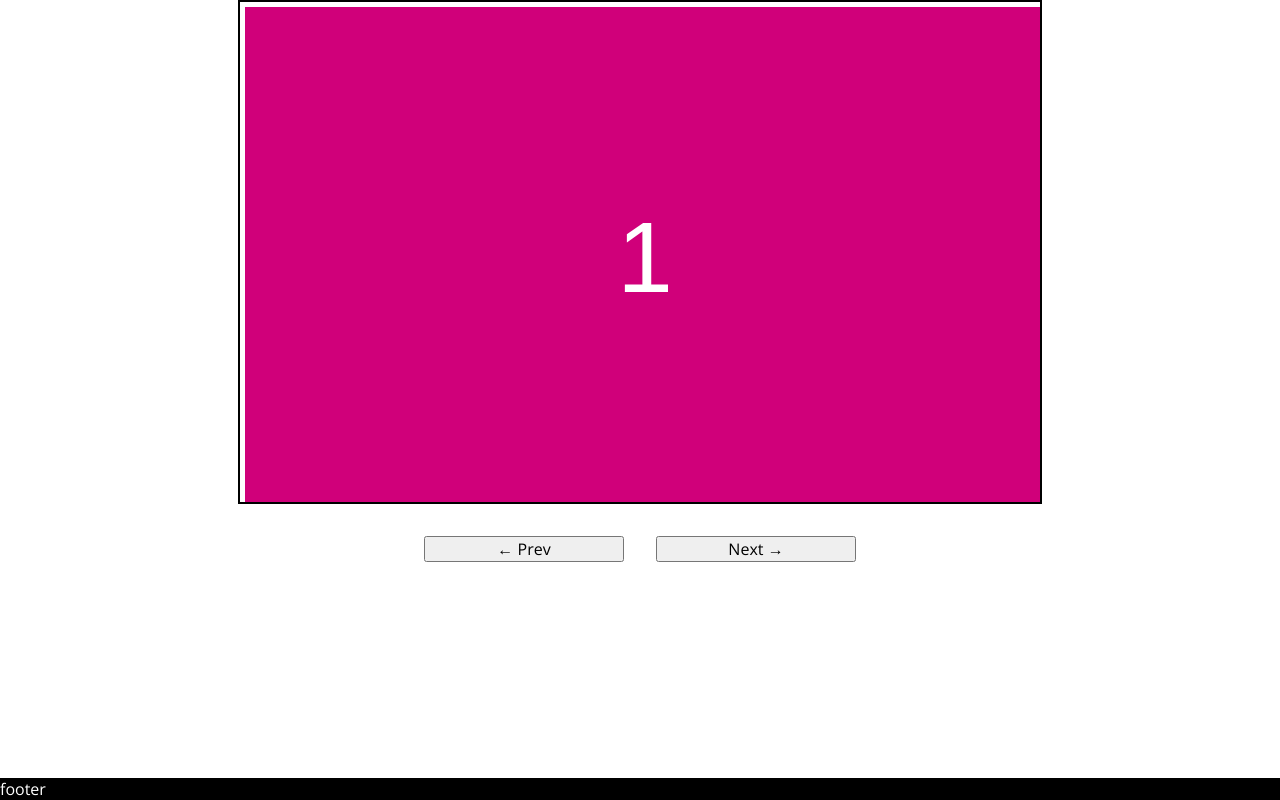
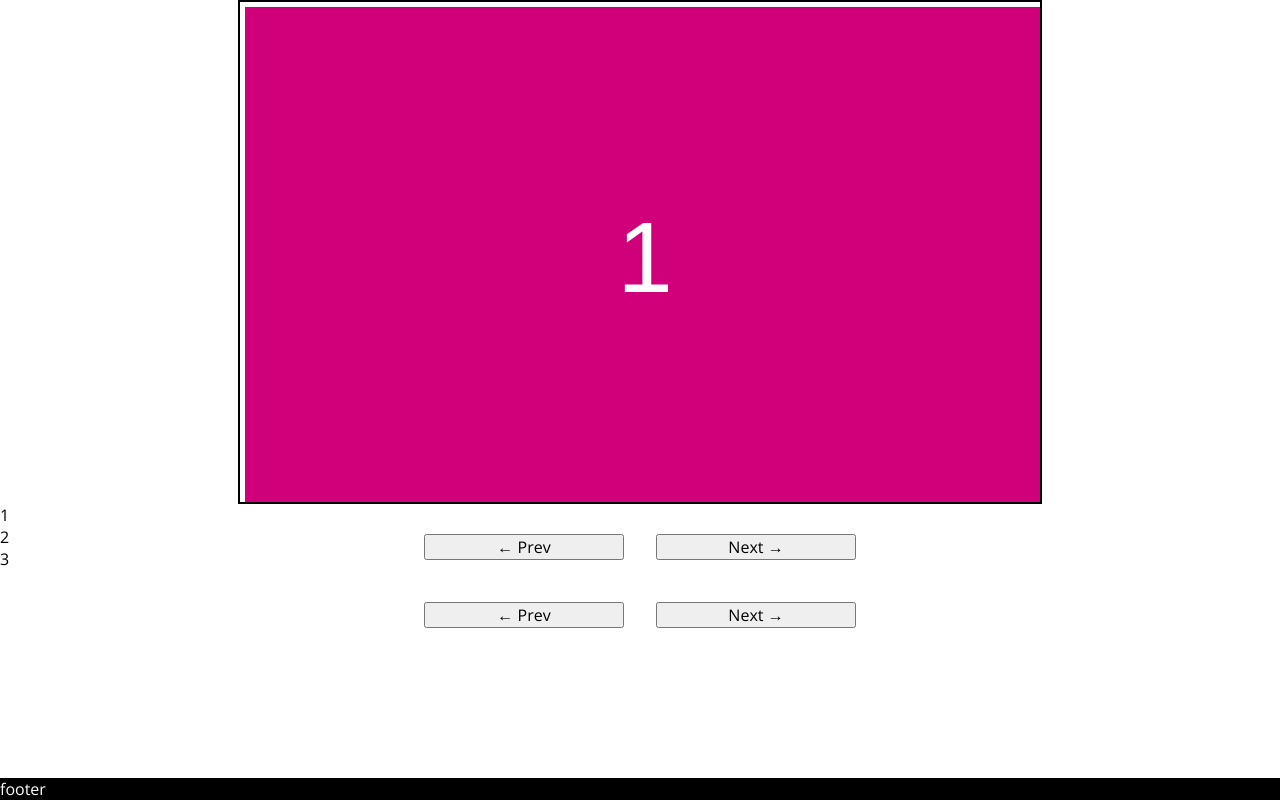
Before and after one commit to rapsamaniego27/east, a plain HTML site: page index.html in a window 1280 px wide. Drawn offline with nearby package versions, Linux system fonts and the light colour scheme.

Commit message:
finalized east slider

```diff
--- a/css/east.css
+++ b/css/east.css
@@ -1,14 +1,14 @@
-.slides {
-  width: 800px;
-  height: 500px;
-  border:2px solid black;
+/* Plugin CSS */
+
+/* This element will always be 100% of its slider container */
+.east-track{
+  width:100%;
+  height:100%;
+  overflow: hidden;
   position: relative;
-  margin: 0 auto;
-  overflow: hidden;
-
 }
 
-.slide {
+.east-slide {
   position: absolute;
   background:#D0007A;
   height: 100%;
@@ -40,11 +40,3 @@
   z-index: 10;
   transform: translateX(100%);
 }
-
-.controls {
-  display: grid;
-  grid-template-columns: repeat(auto-fit, minmax(200px, 200px));
-  gap: 2rem;
-  justify-content: center;
-  padding: 2rem;
-}
--- a/css/styles.css
+++ b/css/styles.css
@@ -0,0 +1,16 @@
+/* Custom Styling to Slides */
+.slider-container{
+  max-width: 800px;
+  height: 500px;
+  margin: 0 auto;
+  border:2px solid black;
+
+}
+
+.controls {
+  display: grid;
+  grid-template-columns: repeat(auto-fit, minmax(200px, 200px));
+  gap: 2rem;
+  justify-content: center;
+  padding: 2rem;
+}
--- a/index.html
+++ b/index.html
@@ -26,8 +26,11 @@
     <div id="main">
 
       <!-- Row Slider -->
-      <div class="slider">
-        <div class="slides">
+      <div class="slider-container">
+        <!-- Slide Track -->
+        <div class="slides-track">
+
+          <!-- The Slides -->
           <div class="slide">1</div>
           <div class="slide">2</div>
           <div class="slide">3</div>
@@ -48,6 +51,8 @@
           <div class="slide">18</div>
           <div class="slide">19</div>
           <div class="slide">20</div>
+          <!-- End of the slides -->
+
         </div>
 
         <div class="controls">
@@ -57,6 +62,25 @@
       </div>
 
       <!-- End of Slider -->
+
+
+      <div class="catalogue-container">
+        <!-- Slide Track -->
+        <div class="catalogue-track">
+
+          <!-- The Slides -->
+          <div class="slide">1</div>
+          <div class="slide">2</div>
+          <div class="slide">3</div>
+          <!-- End of the slides -->
+
+        </div>
+
+        <div class="controls">
+          <button class="prevBtn">← Prev</button>
+          <button class="nextBtn">Next →</button>
+        </div>
+      </div>
 
     </div>
     <footer>
--- a/js/app.js
+++ b/js/app.js
@@ -1,5 +1,5 @@
 const mySlider = new East({
- sliderEl: document.querySelector('.slider'),
+ sliderEl: document.querySelector('.slider-container'),
 
  controls:{
   prevEl: document.querySelector('.goToPrev'),
--- a/js/east.js
+++ b/js/east.js
@@ -5,20 +5,22 @@ function East({sliderEl, controls}) {
  /* Destructured controls object */
  const {prevEl, nextEl} = controls;
 
- if (!(sliderEl instanceof Element)) {
-  throw new Error('No slider is passed in');
- }
+ /* Verifies if slider element exists or is an element */
+ if ((sliderEl instanceof Element) && sliderEl) {
+  this.setDefaultClasses(sliderEl);
 
   // select the elements needed for the sliderEl
- this.slides = sliderEl.querySelector('.slides');
+  this.slides = sliderEl.querySelector('.east-track');
   this.slidesChildren = Array.from(this.slides.children);
   this.east = sliderEl;
-
 
   // when this sliderEl is created, run the start sliderEl function
   this.startSlider();
   this.applyClasses();
   this.bindControls(prevEl, nextEl);
+ }else{
+  console.error('No slider is passed in');
+ }
 
 }
 
@@ -39,7 +41,6 @@ East.prototype.applyClasses = function () {
  this.current.classList.add('east--current');
  this.prev.classList.add('east--prev');
  this.next.classList.add('east--next');
-
 
 };
 
@@ -74,7 +75,13 @@ East.prototype.bindControls = function(prevEl, nextEl){
  // Event listeners
  prevEl.addEventListener('click', () => this.move('back'));
  nextEl.addEventListener('click', () => this.move());
-}
+};
+
+/* Sets the classes for Track and Container */
+East.prototype.setDefaultClasses = function(sliderEl){
+ sliderEl.classList.add('east-container');
+ sliderEl.firstElementChild.classList.add('east-track');
+};
 
 
 /* window.addEventListener('keyup', function (e) {
```
Lines whose indentation alone changed are shown as unchanged.
